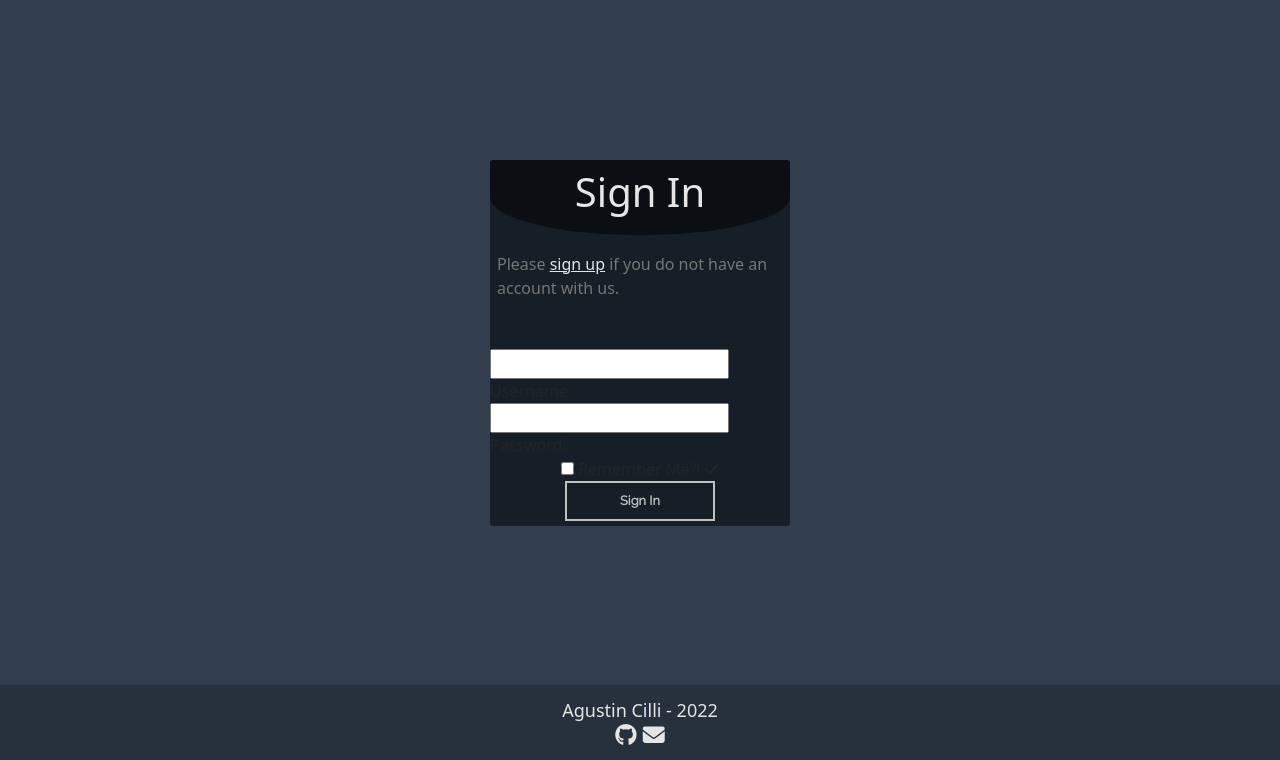
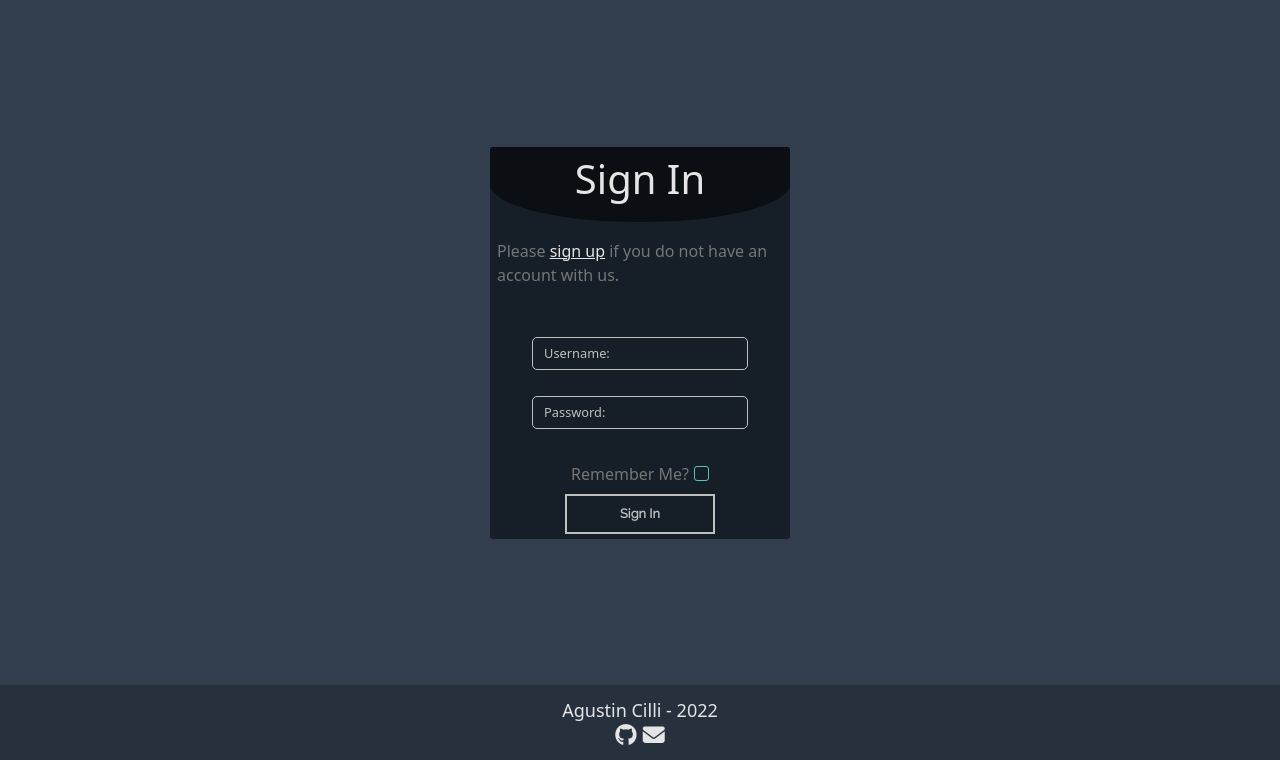
Before and after one commit to cilliagustin/code-pool, a Django app: page /accounts/login/ in a window 1280 px wide. Shown: the part 40-800 px from the top of the page. Run offline with Django 3.2, Linux system fonts and the light colour scheme; some libraries are stand-ins or nearby versions.

Commit message:
Change styling of form for auth templates

```diff
--- a/static/css/style.css
+++ b/static/css/style.css
@@ -616,7 +616,7 @@ footer .links a i{
     padding-top: 2rem;
 }
 
-.auth .auth-card form p{
+.auth .auth-card form .wrapper{
     position: relative;
     background: none;
     margin-bottom: 1.5rem;
@@ -625,89 +625,123 @@ footer .links a i{
     padding: 1px;
 }
 
-
-.auth .auth-card form p label{
-    position: absolute;
-    z-index: 2;
-    background: none;
-    font-size: .8rem;
-    top: -9px;
-    left: 14px;
-    padding: 0 3px;
-    transform: scale(.8);
-    border: 1px solid var(--highlight-blue);
-    border-top: none;
-    border-bottom: none;
-    background: var(--darkest-gray);
-    color: var(--highlight-blue);
-    padding: 0 3px;
-    transition: 1s all ease-out;
-}
-
-.auth .auth-card form p.empty label{
-    color: var(--cream);
-    font-size: .8rem;
-    top: 8px;
-    left: 10px;
-    transform: scale(1);
-    border: none;
-}
-
-.auth .auth-card form p input[type="text"],
-.auth .auth-card form p input[type="password"],
-.auth .auth-card form p input[type="email"]{
+.auth .auth-card form .wrapper input{
     width: 100%;
     height: 100%;
     border: none;
     border-radius: 5px;
     border: 1px solid var(--cream);
-    background: inherit;
+    background: none;
     color: var(--highlight-blue);
     padding-left: 5px;
     transition: 1s all ease-out;
 }
 
-.auth .auth-card form p input[type="text"],
-.auth .auth-card form p input[type="password"],
-.auth .auth-card form p input[type="email"]{
+.auth .auth-card form .wrapper input:focus-visible{
+    outline: none;
+}
+
+.auth .auth-card form .wrapper input:valid,
+.auth .auth-card form .wrapper input:focus,
+.auth .auth-card form .wrapper input:-webkit-autofill{
     border-color: var(--highlight-blue);
 }
 
-.auth .auth-card form p.empty input[type="text"],
-.auth .auth-card form p.empty input[type="password"],
-.auth .auth-card form p.empty input[type="email"]{
-    border-color: var(--cream);
-}
-
-.auth .auth-card form p input:focus-visible{
-    outline: none;
-}
-
-.auth .auth-card form p input:-webkit-autofill{
+.auth .auth-card form .wrapper input:-webkit-autofill{
   transition: background-color 600000s 0s, color 600000s 0s;
 }
 
-.auth .auth-card form p input[type="text"]::placeholder,
-.auth .auth-card form p input[type="password"]::placeholder,
-.auth .auth-card form p input[type="email"]::placeholder{
-    color: rgba(255, 0, 0, 0);
+.auth .auth-card form .wrapper label{
+    position: absolute;
+    z-index: 2;
+    background: none;
+    font-size: .8rem;
+    padding: 0 3px;
+    border-top: none;
+    border-bottom: none;
+    background: var(--darkest-gray);
+    padding: 0 3px;
+    transition: 1s all ease-out;
+    color: var(--cream);
+    top: 8px;
+    left: 10px;
+    border: none;
+    transition: all 1s ease-out;
 }
 
-.auth .auth-card form p label[for="id_remember"]{
-    transition: none;
-    background: none;
-    position: relative;
-    z-index: 0;
-    top: 0;
-    left: 0;
-    border: none;
-    font-size: 1rem;
+.auth .auth-card form .wrapper input:valid ~ label,
+.auth .auth-card form .wrapper input:focus ~ label,
+.auth .auth-card form .wrapper input:-webkit-autofill ~ label{
+    color: var(--highlight-blue);
+    top: -10px;
+    left: 18px;
+    border-left: 1px solid var(--highlight-blue);
+    border-right: 1px solid var(--highlight-blue);
+    transform: scale(.8);
 }
 
-.auth .auth-card form p input[type="checkbox"]{
-    position: relative;
-    top: 1px;
+.auth .auth-card form .wrapper input::placeholder{
+    display: none;
 }
+
+.auth .auth-card form .wrapper-checkbox{
+    display: flex;
+    align-items: center;
+    justify-content: flex-end;
+    margin: .5rem 0;
+}
+
+.auth .auth-card form .wrapper-checkbox input{
+    display: none;
+}
+
+.auth .auth-card form .wrapper-checkbox .checkbox-text{
+    color: var(--text-gray);
+}
+
+.auth .auth-card form .wrapper-checkbox .checkbox-text .affirmation{
+    display: none;
+}
+
+.auth .auth-card form .wrapper-checkbox input:checked ~ .checkbox-text{
+    color: var(--highlight-blue);
+}
+
+.auth .auth-card form .wrapper-checkbox input:checked ~ .checkbox-text .question{
+    display: none;
+}
+
+.auth .auth-card form .wrapper-checkbox input:checked ~ .checkbox-text .affirmation{
+    display: inline;
+}
+
+.auth .auth-card form .wrapper-checkbox .checkbox-check{
+    margin-left: 5px;
+    height: 15px;
+    width: 15px;
+    border: 1px solid var(--highlight-blue);
+    background: none;
+    border-radius: 3px;
+    display: flex;
+    justify-content: center;
+    align-items: center;
+}
+
+.auth .auth-card form .wrapper-checkbox .checkbox-check i{
+    color: var(--cream);
+    font-size: 10px;
+    display: none;
+}
+
+.auth .auth-card form .wrapper-checkbox input:checked ~ .checkbox-check{
+    background: var(--highlight-blue);
+}
+
+.auth .auth-card form .wrapper-checkbox input:checked ~ .checkbox-check i{
+    display: inline;
+}
+
+
 
 .auth .auth-card form button{
     margin-top: auto;
--- a/static/js/script.js
+++ b/static/js/script.js
@@ -228,38 +228,3 @@ document.addEventListener('DOMContentLoaded', postDetailFunctions);
 
 
 mediumMediaQuery.addEventListener('change', codeEditorWindowResize);
-
-
-// ##### AUTH PAGES #####
-// #### Add active class to input "p" wrapper ####
-
-//remove empty class on focus
-authFormInputs.forEach(input => {
-  input.addEventListener('focus', ()=>{
-    let parent = input.parentElement;
-    parent.classList.remove("empty");
-  })
-})
-
-//add empty class when focus removed if input value is empty
-authFormInputs.forEach(input => {
-  input.addEventListener('focusout', ()=>{
-    if(input.value.length === 0){
-      let parent = input.parentElement;
-      parent.classList.add("empty");
-    }
-  })
-})
-
-
-
-function checkAuthEmptyInputs(){
-  if(document.getElementById("auth-signup") !== null){
-    authFormInputs.forEach(input => {
-      let parent = input.parentElement;
-      parent.classList.add("empty");
-    })
-  }
-}
-
-document.addEventListener('DOMContentLoaded', checkAuthEmptyInputs);
```
